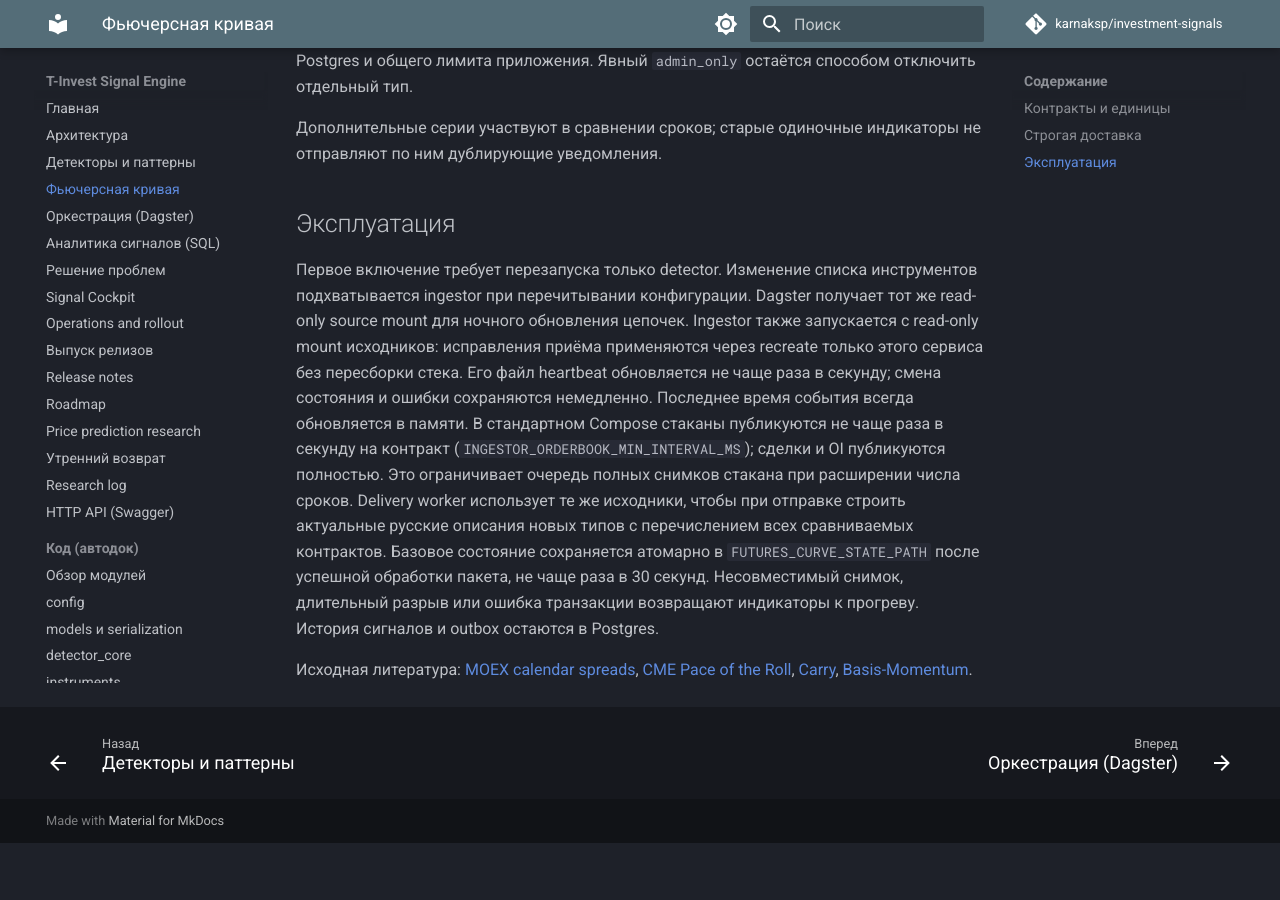
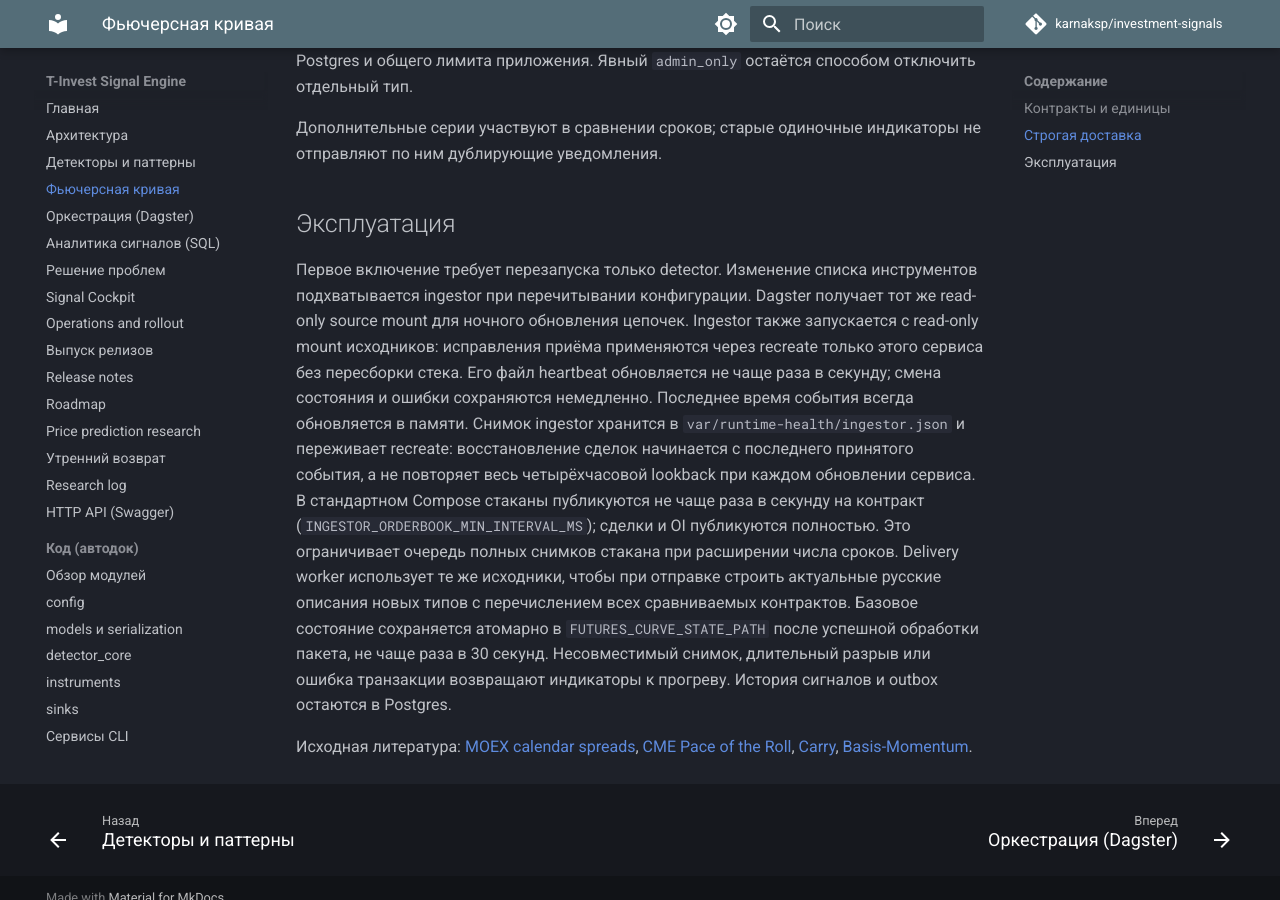
Before and after one commit to karnaksp/investment-signals, an MkDocs documentation site: the page built from docs/futures-curve.md, in a window 1280 px wide and 900 px high, scrolled down 1830 px. Built offline with MkDocs 1.6.1 and Material for MkDocs 9.7.7, drawn with Linux system fonts in a browser that asks for light colours; comment, search, counter and statistics services are not loaded; before the commit the page ends 2673 px from its top, so only the background shows below that.

Commit message:
fix: retain ingestor recovery position across updates

```diff
--- a/docker-compose.yml
+++ b/docker-compose.yml
@@ -192,9 +192,11 @@
       # Full book snapshots at 1 Hz keep the larger futures universe current
       # without filling the durable detector inbox with redundant snapshots.
       INGESTOR_ORDERBOOK_MIN_INTERVAL_MS: "${INGESTOR_ORDERBOOK_MIN_INTERVAL_MS:-1000}"
+      INGESTOR_HEALTH_SNAPSHOT_PATH: /app/var/runtime-health/ingestor.json
     volumes:
       - ./conf:/app/conf:ro
       - ./src:/app/live-src:ro
+      - ./var/runtime-health:/app/var/runtime-health
     command: ["tinvest-raw-stream"]
     restart: unless-stopped
 
--- a/docs/futures-curve.md
+++ b/docs/futures-curve.md
@@ -72,6 +72,9 @@
 применяются через recreate только этого сервиса без пересборки стека.
 Его файл heartbeat обновляется не чаще раза в секунду; смена состояния и ошибки
 сохраняются немедленно. Последнее время события всегда обновляется в памяти.
+Снимок ingestor хранится в `var/runtime-health/ingestor.json` и переживает
+recreate: восстановление сделок начинается с последнего принятого события,
+а не повторяет весь четырёхчасовой lookback при каждом обновлении сервиса.
 В стандартном Compose стаканы публикуются не чаще раза в секунду на контракт
 (`INGESTOR_ORDERBOOK_MIN_INTERVAL_MS`); сделки и OI публикуются полностью.
 Это ограничивает очередь полных снимков стакана при расширении числа сроков.
```
Also changed, not shown: docs/release_notes.md (+2 -0 lines).
